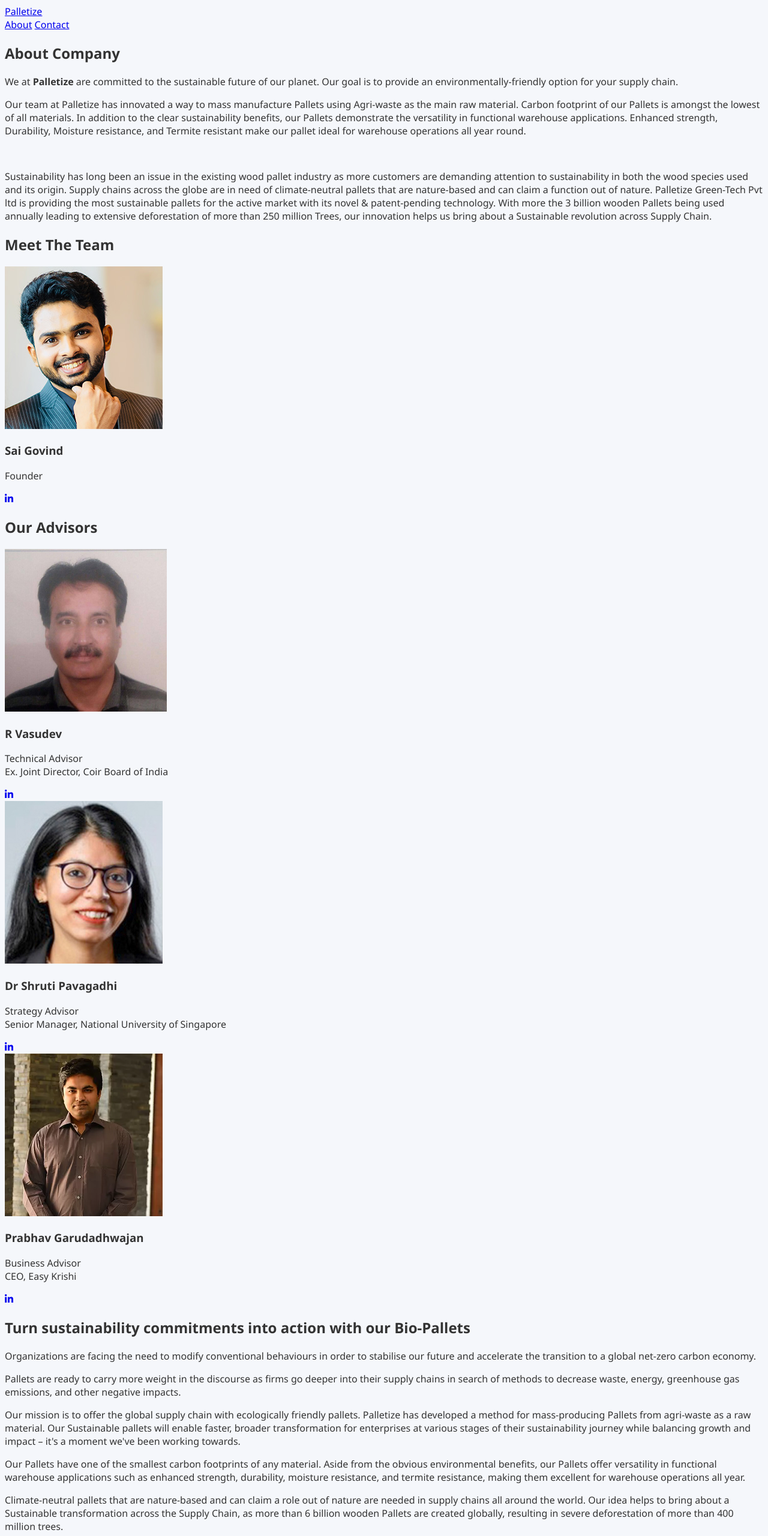
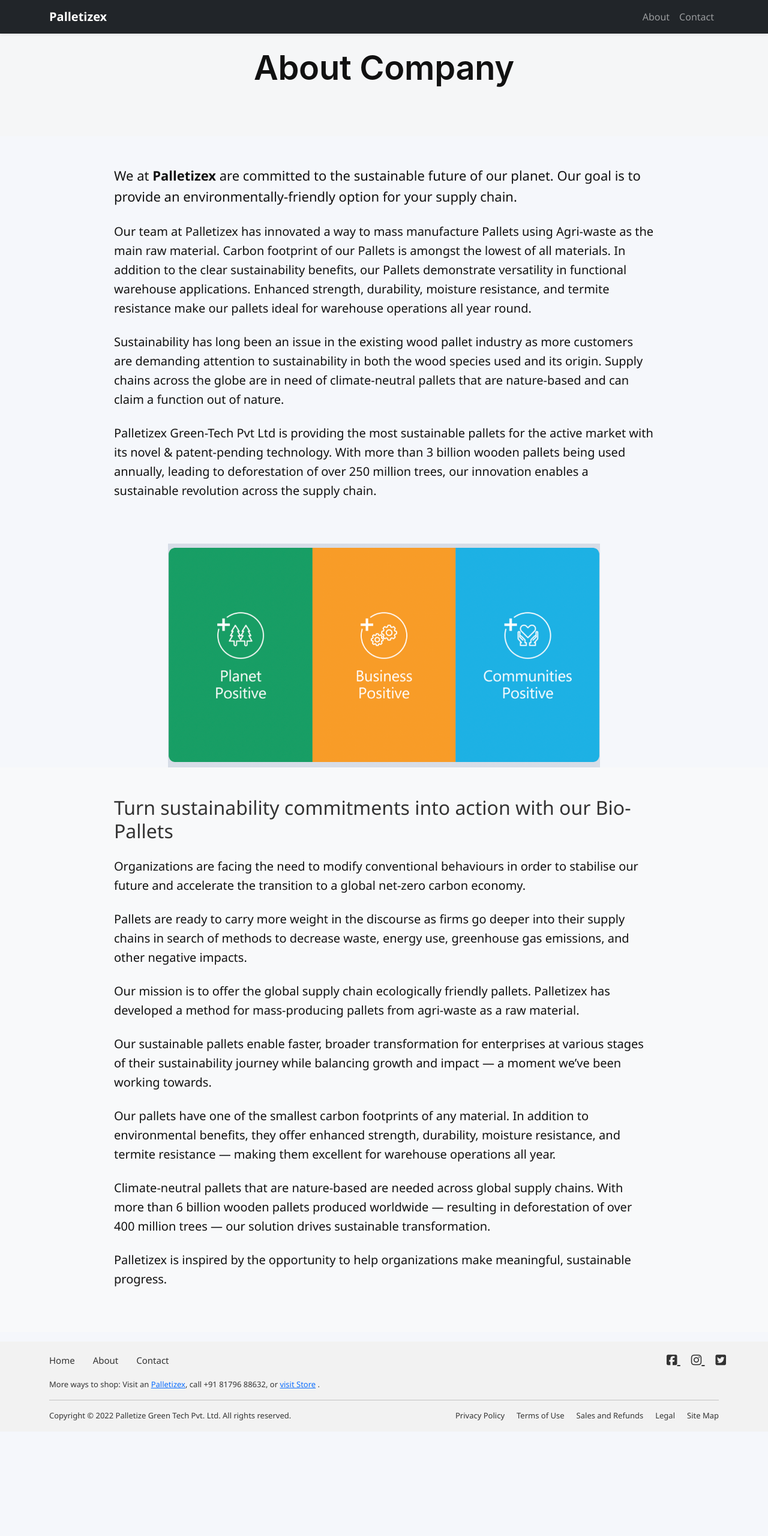
Before and after one commit to siva-raja-surya/palletize-static, a plain HTML site: page about.html in a window 1280 px wide. Shown: the top 2560 px of the page at 60% size. After the commit the page ends 2386 px from the top, so only its background shows below. Drawn offline with nearby package versions, Linux system fonts and the light colour scheme.

Commit message:
update: mobile view for about page

```diff
--- a/about.html
+++ b/about.html
@@ -3,184 +3,160 @@
 
 <head>
     <meta charset="UTF-8" />
-    <title>About Us | Palletize</title>
+    <title>About Us | Palletizex</title>
     <meta name="viewport" content="width=device-width, initial-scale=1">
+    <link href="https://cdn.jsdelivr.net/npm/bootstrap@5.3.3/dist/css/bootstrap.min.css" rel="stylesheet" />
     <link rel="stylesheet" href="style.css">
     <link rel="stylesheet" href="https://cdnjs.cloudflare.com/ajax/libs/font-awesome/6.5.1/css/all.min.css" />
 </head>
 
 <body>
 
-    <!-- ===== COMMON HEADER ===== -->
-    <header class="topbar">
-        <a href="index.html" class="brand">Palletize</a>
-        <nav>
-            <a href="about.html">About</a>
-            <a href="contact.html">Contact</a>
+    <!-- HEADER / NAVBAR -->
+    <nav class="navbar navbar-expand-lg navbar-dark bg-dark fixed-top shadow-sm">
+        <div class="container">
+
+            <!-- Brand -->
+            <a class="navbar-brand fw-bold" href="index.html">
+                Palletizex
+            </a>
+
+            <!-- Mobile Toggle Button -->
+            <button class="navbar-toggler" type="button" data-bs-toggle="collapse" data-bs-target="#mainNav"
+                aria-controls="mainNav" aria-expanded="false" aria-label="Toggle navigation">
+                <span class="navbar-toggler-icon"></span>
+            </button>
+
+            <!-- Menu -->
+            <div class="collapse navbar-collapse" id="mainNav">
+                <ul class="navbar-nav ms-auto mb-2 mb-lg-0">
+                    <li class="nav-item">
+                        <a class="nav-link" href="about.html">About</a>
+                    </li>
+                    <li class="nav-item">
+                        <a class="nav-link" href="contact.html">Contact</a>
+                    </li>
+                </ul>
+            </div>
+
+        </div>
     </nav>
-    </header>
-    <div class="nan-innerpage-content">
+
+    <section class="about-header">
+        <div class="container-fluid">
             <h2 class="inner-head-title">About Company</h2>
         </div>
-    <!-- ===== ABOUT PAGE CONTENT ===== -->
-    <section class="section-padding">
+    </section>
 
-        <div class="section-content">
-            <section class="sustainability">
+
+    <section class="py-5">
+        <div class="container-fluid">
+
+            <div class="about-content mx-auto">
+
                 <p class="head-desc">
-                    We at <strong>Palletize</strong> are committed to the sustainable future of our planet.
+                    We at <strong>Palletizex</strong> are committed to the sustainable future of our planet.
                     Our goal is to provide an environmentally-friendly option for your supply chain.
                 </p>
 
                 <p>
-                    Our team at Palletize has innovated a way to mass manufacture Pallets using Agri-waste as the main
-                    raw
-                    material. Carbon footprint of our Pallets is amongst the lowest of all materials. In addition to the
-                    clear sustainability benefits, our Pallets demonstrate the versatility in functional warehouse
-                    applications. Enhanced strength, Durability, Moisture resistance, and Termite resistant make our
-                    pallet
-                    ideal for warehouse operations all year round.
+                    Our team at Palletizex has innovated a way to mass manufacture Pallets using Agri-waste as the main
+                    raw material. Carbon footprint of our Pallets is amongst the lowest of all materials. In addition to
+                    the clear sustainability benefits, our Pallets demonstrate versatility in functional warehouse
+                    applications. Enhanced strength, durability, moisture resistance, and termite resistance make our
+                    pallets ideal for warehouse operations all year round.
+                </p>
 
+                <p>
+                    Sustainability has long been an issue in the existing wood pallet industry as more customers are
+                    demanding attention to sustainability in both the wood species used and its origin. Supply chains
+                    across the globe are in need of climate-neutral pallets that are nature-based and can claim a
+                    function
+                    out of nature.
+                </p>
 
+                <p>
+                    Palletizex Green-Tech Pvt Ltd is providing the most sustainable pallets for the active market with
+                    its
+                    novel &amp; patent-pending technology. With more than 3 billion wooden pallets being used annually,
+                    leading to deforestation of over 250 million trees, our innovation enables a sustainable revolution
+                    across the supply chain.
                 </p>
-                <br>
-                <p>Sustainability has long been an issue in the existing wood pallet industry as more customers are
-                    demanding attention to sustainability in both the wood species used and its origin. Supply chains
-                    across
-                    the globe are in need of climate-neutral pallets that are nature-based and can claim a function out
-                    of
-                    nature. Palletize Green-Tech Pvt ltd is providing the most sustainable pallets for the active market
-                    with its novel & patent-pending technology. With more the 3 billion wooden Pallets being used
-                    annually
-                    leading to extensive deforestation of more than 250 million Trees, our innovation helps us bring
-                    about a
-                    Sustainable revolution across Supply Chain.
 
+            </div>
 
-                </p>
+        </div>
     </section>
 
-            <!-- TEAM -->
-            <section class="team-wrapper">
-                <h2 class="team-heading">Meet The Team</h2>
-
-                <div class="team-cards">
-                    <!-- Card 1 -->
-                    <!-- <div class="team-card">
-                        <img src="assets\about\Prasanna-kumar.webp" alt="Prasanna Kumar">
-                        <h3>Prasanna Kumar</h3>
-                        <p class="role">CEO</p>
-                        <a href="https://www.linkedin.com/in/prasanna-kumar-38357994/" target="_blank">
-                            <i class="fa-brands fa-linkedin-in"></i>
-                        </a>
-                    </div> -->
-
-                    <!-- Card 2 -->
-                    <div class="team-card">
-                        <img src="assets\about\Sai-Govind.jpeg" alt="Sai Govind">
-                        <h3>Sai Govind</h3>
-                        <p class="role">Founder</p>
-                        <a href="https://www.linkedin.com/in/govind-sai-468a31221/" target="_blank">
-                            <i class="fa-brands fa-linkedin-in"></i>
-                        </a>
-                    </div>
-
-                    <!-- Card 3 -->
-                    <!-- <div class="team-card">
-                        <img src="assets\about\Sri-Harsha-Lanka.webp" alt="Sri Harsha Lanka">
-                        <h3>Sri Harsha Lanka</h3>
-                        <p class="role">Co-Founder</p>
-                        <a href="https://www.linkedin.com/in/sri-harsha-5564a318a/" target="_blank">
-                            <i class="fa-brands fa-linkedin-in"></i>
-                        </a>
-                    </div> -->
+    <section class="about-divider">
+        <div class="container-fluid about-divider-wrap">
+            <img src="assets/about/sustainability-theme.png" alt="Sustainability Theme" class="about-divider-img" />
         </div>
     </section>
 
 
-            <!-- ADVISORS -->
-            <section class="team-wrapper">
-                <h2 class="team-heading">Our Advisors</h2>
+    <section class="py-5 bg-light">
+        <div class="container-fluid">
 
-                <div class="team-cards">
-                    <!-- Advisor 1 -->
-                    <div class="team-card advisor-card">
-                        <img src="assets\about\R-Vasudev.webp" alt="R Vasudev">
-                        <h3>R Vasudev</h3>
-                        <p class="role">
-                            Technical Advisor<br>
-                            <span>Ex. Joint Director, Coir Board of India</span>
+            <div class="about-content mx-auto">
+
+                <h2 class="mb-4">
+                    Turn sustainability commitments into action with our Bio-Pallets
+                </h2>
+
+                <p>
+                    Organizations are facing the need to modify conventional behaviours in order to stabilise our future
+                    and accelerate the transition to a global net-zero carbon economy.
                 </p>
-                        <a href="https://www.linkedin.com/company/palletize/?viewAsMember=true" target="_blank">
-                            <i class="fa-brands fa-linkedin-in"></i>
-                        </a>
+
+                <p>
+                    Pallets are ready to carry more weight in the discourse as firms go deeper into their supply chains
+                    in search of methods to decrease waste, energy use, greenhouse gas emissions, and other negative
+                    impacts.
+                </p>
+
+                <p>
+                    Our mission is to offer the global supply chain ecologically friendly pallets. Palletizex has
+                    developed
+                    a method for mass-producing pallets from agri-waste as a raw material.
+                </p>
+
+                <p>
+                    Our sustainable pallets enable faster, broader transformation for enterprises at various stages of
+                    their sustainability journey while balancing growth and impact — a moment we’ve been working
+                    towards.
+                </p>
+
+                <p>
+                    Our pallets have one of the smallest carbon footprints of any material. In addition to environmental
+                    benefits, they offer enhanced strength, durability, moisture resistance, and termite resistance —
+                    making them excellent for warehouse operations all year.
+                </p>
+
+                <p>
+                    Climate-neutral pallets that are nature-based are needed across global supply chains. With more than
+                    6 billion wooden pallets produced worldwide — resulting in deforestation of over 400 million trees —
+                    our solution drives sustainable transformation.
+                </p>
+
+                <p>
+                    Palletizex is inspired by the opportunity to help organizations make meaningful, sustainable
+                    progress.
+                </p>
+
             </div>
 
-                    <!-- Advisor 2 -->
-                    <div class="team-card advisor-card">
-                        <img src="assets\about\shruti.jpeg" alt="Dr Shruti Pavagadhi">
-                        <h3>Dr Shruti Pavagadhi</h3>
-                        <p class="role">
-                            Strategy Advisor<br>
-                            <span>Senior Manager, National University of Singapore</span>
-                        </p>
-                        <a href="https://www.linkedin.com/in/shruti-pavagadhi-47847958/" target="_blank">
-                            <i class="fa-brands fa-linkedin-in"></i>
-                        </a>
-                    </div>
-
-                    <!-- Advisor 3 -->
-                    <div class="team-card advisor-card">
-                        <img src="assets\about\Prabhav-Garudadhwajan.webp" alt="Prabhav Garudadhwajan">
-                        <h3>Prabhav Garudadhwajan</h3>
-                        <p class="role">
-                            Business Advisor<br>
-                            <span>CEO, Easy Krishi</span>
-                        </p>
-                        <a href="https://www.linkedin.com/in/prabhav-garudadhwajan-924b7414/" target="_blank">
-                            <i class="fa-brands fa-linkedin-in"></i>
-                        </a>
-                    </div>
         </div>
     </section>
 
+    <footer class="mt-3 py-3 footer">
+        <div class="container">
 
-        </div>
-    </section>
-    <section class="sustainability">
-        <h2>Turn sustainability commitments into action with our Bio-Pallets</h2>
-        <p>Organizations are facing the need to modify conventional behaviours in order to stabilise our future and
-            accelerate the transition to a
-            global net-zero carbon economy.</p>
+            <!-- TOP MENU -->
+            <div class="row align-items-center ">
 
-        <p>Pallets are ready to carry more weight in the discourse as firms go deeper into their supply chains in search
-            of methods to decrease waste, energy, greenhouse gas emissions, and other negative impacts.</p>
-
-        <p>Our mission is to offer the global supply chain with ecologically friendly pallets. Palletize has developed a
-            method for mass-producing Pallets from agri-waste as a raw material. Our Sustainable pallets will enable
-            faster, broader transformation for
-            enterprises at various stages of their sustainability journey while balancing growth and impact – it's a
-            moment we've been working towards.</p>
-
-        <p>Our Pallets have one of the smallest carbon footprints of any material.
-            Aside from the obvious environmental benefits, our Pallets offer versatility in functional warehouse
-            applications such as enhanced strength, durability, moisture resistance, and termite resistance, making them
-            excellent for warehouse operations all year.</p>
-
-        <p>Climate-neutral pallets that are nature-based and can claim a role out of nature are needed in supply chains
-            all around the world.
-            Our idea helps to bring about a Sustainable transformation across the Supply Chain, as more than 6 billion
-            wooden Pallets are created globally, resulting in severe deforestation of more than 400 million trees.</p>
-
-        <p>Palletize is inspired by the prospect of assisting organisations in making more sustainable progress.</p>
-    </section>
-    <!-- ===== COMMON FOOTER ===== -->
-    <!-- COPY FOOTER EXACTLY FROM index.html -->
-    <!-- (No changes needed) -->
-    <footer class="mt-80">
-        <div class="section-content">
-            <div class="row footer-menu">
-                <div class="column large-4">
+                <!-- Footer links -->
+                <div class="col-12 col-lg-4 mb-3 mb-lg-0">
                     <ul class="footer-col">
                         <li><a href="index.html">Home</a></li>
                         <li><a href="about.html">About</a></li>
@@ -188,7 +164,9 @@
                     </ul>
                 </div>
 
-                <div class="column large-8 social-icons">
+                <!-- Social icons -->
+                <div class="col-12 col-lg-8 d-flex justify-content-lg-end footer-col">
+                    <div class="social-icons">
                         <a href="https://www.facebook.com/palletizegreentech?mibextid=LQQJ4d" target="_blank">
                             <i class="fa-brands fa-square-facebook"></i>
                         </a>
@@ -201,29 +179,46 @@
                     </div>
                 </div>
 
-            <section class="footer-base">
-                <div class="footer-more-ways">
-                    More ways to shop: Visit an <a href="index.html">Palletize</a>,
+            </div>
+
+
+
+            <!-- FOOTER BASE -->
+            <div class="footer-base pt-3">
+
+                <!-- More ways -->
+                <div class="footer-more-ways mb-3">
+                    More ways to shop: Visit an <a href="index.html">Palletizex</a>,
                     <span class="nowrap">
-                        call +91 81796 88632, or <a href="contact.html">visit Store</a>
+                        call +91 81796 88632, or <a href="contact.php">visit Store</a>
                     </span>.
                 </div>
 
-                <div class="footer-legal">
-                    <div class="footer-legal-copyright">
-                        Copyright © 2022 Palletize Green Tech Pvt.ltd. All rights reserved.
+                <!-- DIVIDER -->
+                <hr>
+
+                <!-- Legal -->
+                <div class="row footer-legal">
+
+                    <div class="col-12 col-lg-6 mb-2 mb-lg-0">
+                        Copyright © 2022 Palletize Green Tech Pvt. Ltd.
+                        All rights reserved.
                     </div>
-                    <div class="footer-legal-links pull-right">
+
+                    <div class="col-12 col-lg-6 d-flex flex-wrap justify-content-lg-end footer-legal-links">
                         <a href="#">Privacy Policy</a>
                         <a href="#">Terms of Use</a>
                         <a href="#">Sales and Refunds</a>
                         <a href="#">Legal</a>
                         <a href="#">Site Map</a>
                     </div>
+
                 </div>
-            </section>
+            </div>
+
         </div>
     </footer>
+
 
 </body>
 
--- a/style.css
+++ b/style.css
@@ -396,3 +396,102 @@ body {
     font-size: 12px;
   }
 }
+
+/* Page heading */
+.inner-head-title {
+  font-size: 56px;
+  font-weight: 600;
+  letter-spacing: -0.005em;
+  font-family: "SF Pro Display", "SF Pro Icons", "Helvetica Neue", Helvetica,
+    Arial, sans-serif;
+  margin: 0;
+}
+
+/* Centered reading column */
+.about-content {
+  max-width: 820px; /* 👈 THIS fixes the desktop look */
+}
+
+/* Paragraph styling */
+.about-content p {
+  font-size: 20px;
+  line-height: 1.6;
+  font-weight: 400;
+  margin-bottom: 24px;
+  color: #111;
+}
+
+/* Intro paragraph */
+.about-content .head-desc {
+  font-size: 22px;
+  font-weight: 500;
+}
+
+/* Mobile */
+@media (max-width: 768px) {
+  .inner-head-title {
+    font-size: 36px;
+  }
+
+  .about-content p {
+    font-size: 17px;
+  }
+
+  .about-content .head-desc {
+    font-size: 18px;
+  }
+}
+
+.about-content {
+  max-width: 900px; /* controls reading width */
+  margin-left: auto;
+  margin-right: auto;
+}
+/* About page header */
+.about-header {
+  background-color: #f5f6f7; /* light neutral background */
+  padding: 80px 0; /* vertical space */
+  text-align: center;
+}
+
+/* Header title */
+.about-header .inner-head-title {
+  font-size: 56px;
+  font-weight: 600;
+  letter-spacing: -0.005em;
+  font-family: "SF Pro Display", "SF Pro Icons", "Helvetica Neue", Helvetica,
+    Arial, sans-serif;
+  margin: 0;
+  color: #111;
+}
+
+/* Mobile */
+@media (max-width: 768px) {
+  .about-header {
+    padding: 50px 0;
+  }
+
+  .about-header .inner-head-title {
+    font-size: 36px;
+  }
+}
+
+/* Wrapper centers image */
+.about-divider-wrap {
+  display: flex;
+  justify-content: center;
+}
+
+/* Default (desktop / web) */
+.about-divider-img {
+  width: 720px; /* 👈 BIG image for web */
+  max-width: 100%;
+  height: auto;
+}
+
+/* Mobile only */
+@media (max-width: 768px) {
+  .about-divider-img {
+    width: 90vw; /* 👈 scales with screen width */
+  }
+}
```
Also changed, not shown: assets/about/sustainability-theme.png (added). Lines whose indentation alone changed are shown as unchanged.
